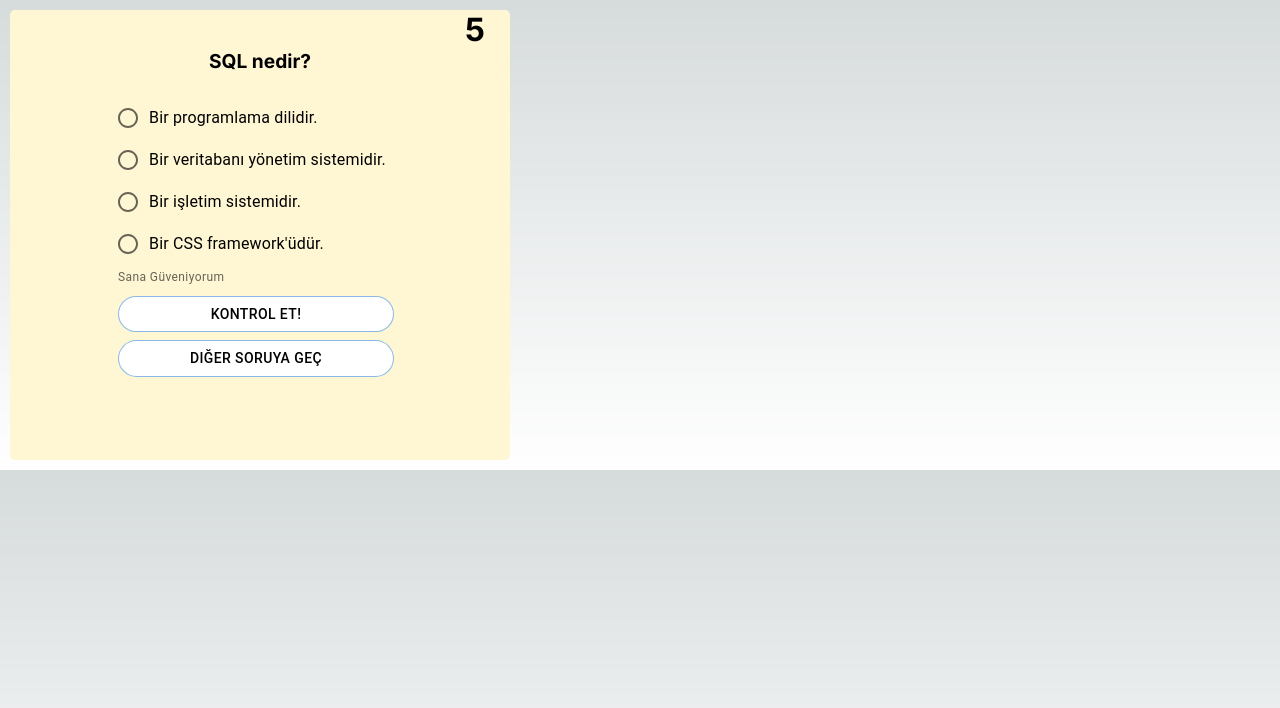
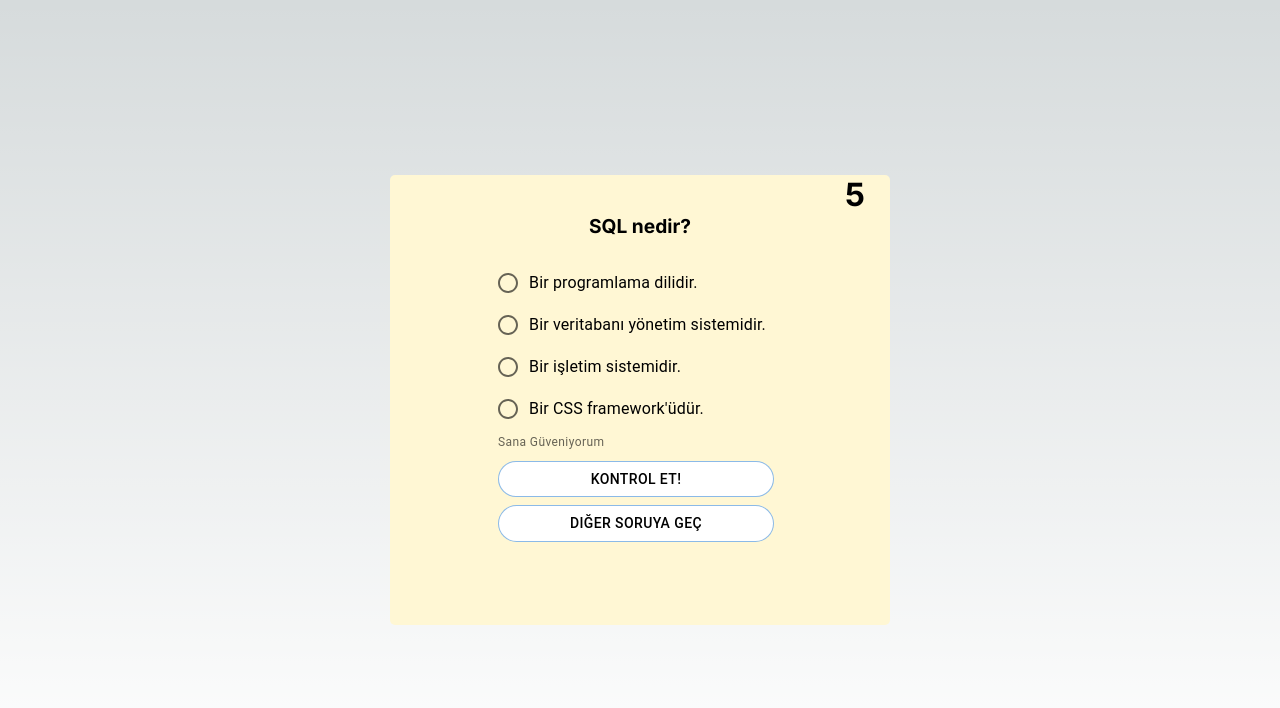
Before and after one commit to yususus/QuizApp, a Next.js app: page /Quiz/Quizs in a window 1280 px wide. Shown: the top 708 px of the page. Built offline with nearby package versions, Linux system fonts and the light colour scheme.

Commit message:
changes Quizs

```diff
--- a/app/Quiz/Cart/page.tsx
+++ b/app/Quiz/Cart/page.tsx
@@ -1,5 +1,5 @@
 "use client";
-import React, { useState, MouseEvent } from "react";
+import React from "react";
 import "./cart.css";
 import Button from '@mui/material/Button';
 import Card from '@mui/material/Card';
@@ -8,8 +8,6 @@ import CardContent from '@mui/material/CardContent';
 import Typography from '@mui/material/Typography';
 import { useNavigate } from 'react-router-dom';
 import backgroundImage from './123.png';
-
-
 
 
 export default function Cart() {
@@ -31,7 +29,6 @@ export default function Cart() {
   );
 
   const handleClick = () => {
-    // Navigate to the desired path
     console.log("Button clicked");
   };
 
--- a/app/Quiz/Quizs/page.tsx
+++ b/app/Quiz/Quizs/page.tsx
@@ -1,15 +1,16 @@
 'use client'
 import React, { useEffect, useState } from "react";
 import sql from "../Questions/sql.json";
+import { FormControl, FormControlLabel, Radio, FormHelperText, Button, RadioGroup } from '@mui/material';
 import "./quiz.css";
-import { FormControl, FormControlLabel, Radio, FormHelperText, Button, RadioGroup } from '@mui/material';
-
 
 export default function Quiz () {
     const [value, setValue] = useState('');
     const [error, setError] = useState(false);
     const [helperText, setHelperText] = useState('Sana Güveniyorum');
     const [questionIndex, setQuestionIndex] = useState(0);
+    const [count, setCount] = useState(10);
+    const [disabled, setDisabled] = useState(false);
 
     const handleRadioChange = (event: { target: { value: React.SetStateAction<string>; }; }) => {
         setValue(event.target.value);
@@ -37,12 +38,9 @@ export default function Quiz () {
         setQuestionIndex(questionIndex + 1);
         setValue('');
         setError(false);
-        setCount(10); // Zamanı tekrar başlat
+        setCount(10);
         setDisabled(false)
     };
-
-    const [count, setCount] = useState(10);
-    const [disabled, setDisabled] = useState(false);
 
     useEffect(() => {
         if(count > 0) {
@@ -51,14 +49,12 @@ export default function Quiz () {
             }, 1000);
             return () => clearTimeout(timer);
         } else {
-        setDisabled(true); // Zaman bitince butonu devre dışı bırak
+            setDisabled(true);
         }
     }, [count]);
 
-
-
     return (
-        <div>
+        <div className="display">
             {questionIndex < sql.length && (
                 <div className="box2">
                     <h1 className="timer">{count > 0 ? count : "!!!"}</h1>
--- a/app/Quiz/Quizs/quiz.css
+++ b/app/Quiz/Quizs/quiz.css
@@ -19,5 +19,13 @@
 .timer{
     justify-content: end;
     text-align: right;
+    color: black;
     padding-right: 25px;
 }
+.display{
+    display: flex;
+    align-items: center;
+    justify-content: center;
+    width: 100%;
+    height: 100vh;
+}
```
Lines whose indentation alone changed are shown as unchanged.
